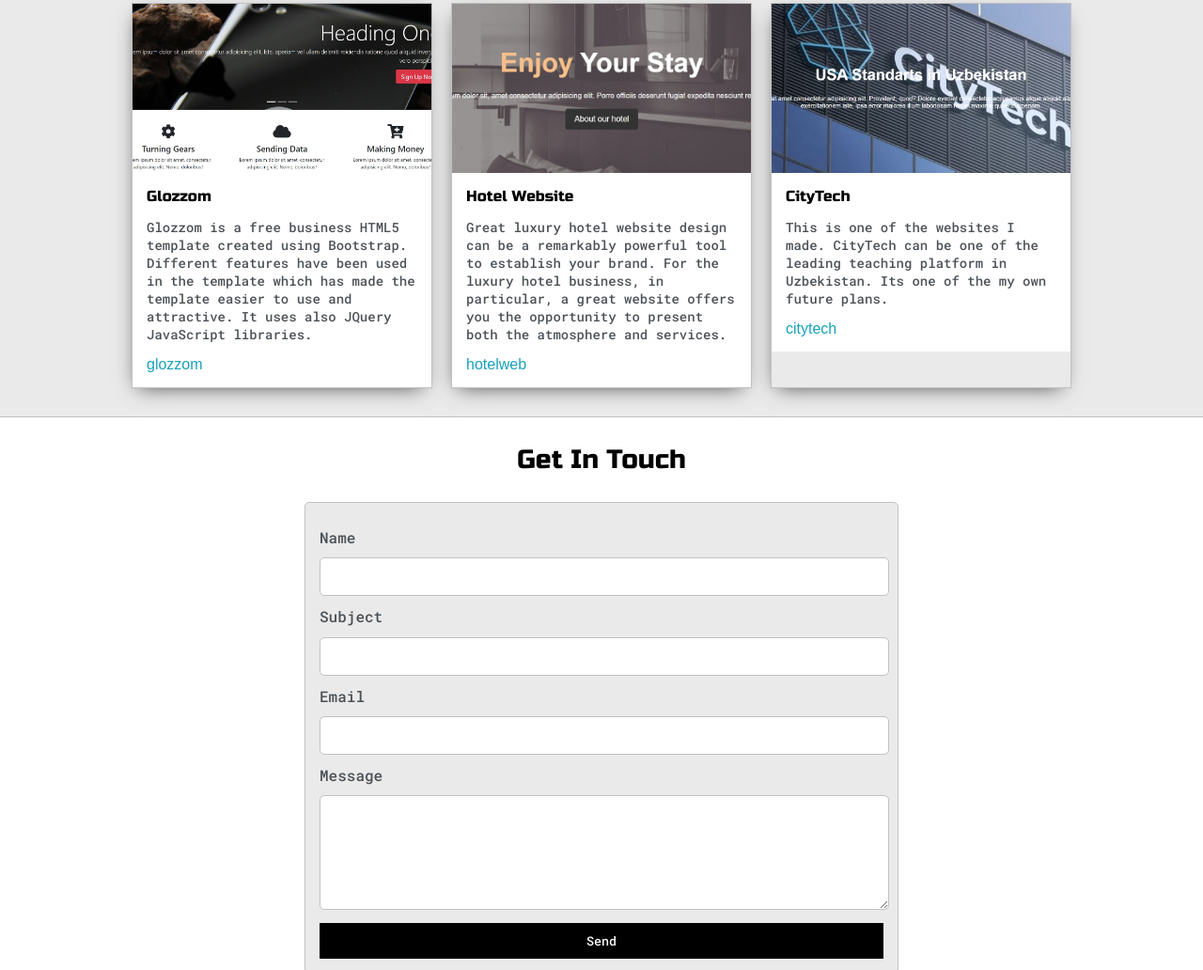
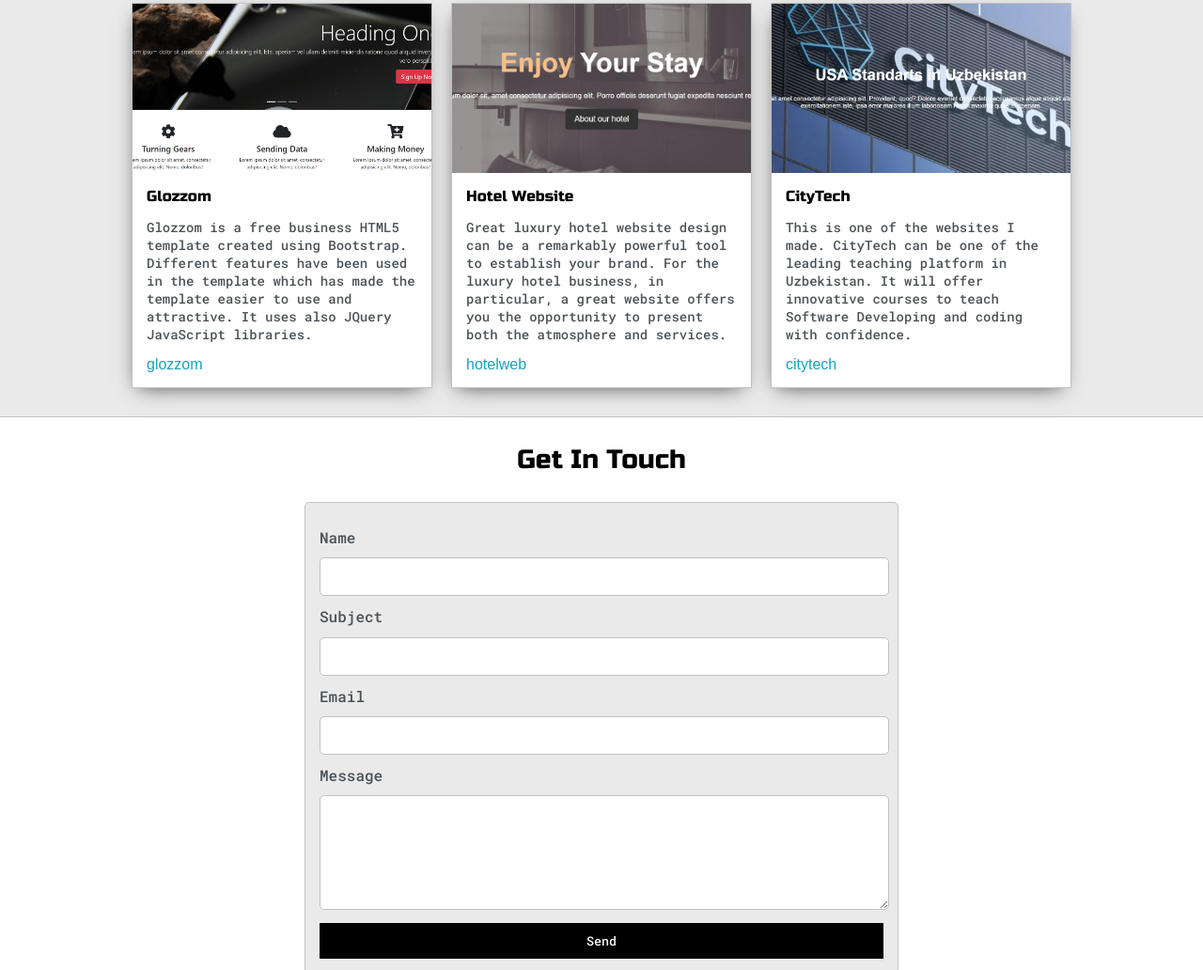
Before and after one commit to Sanji94/mywebsite, a plain HTML site: page index.html in a window 1280 px wide. Shown: the part 1380-2412 px from the top of the page at 94% size. Drawn offline with Linux system fonts and the light colour scheme.

Commit message:
Update index.html

```diff
--- a/index.html
+++ b/index.html
@@ -150,7 +150,7 @@
                     <img class="thumbnail" src="images/citytech.jpg">
                     <div class="post-preview">
                         <h6 class="post-title">CityTech</h6>
-                        <p class="post-intro">This is one of the websites I made. CityTech can be one of the leading teaching platform in Uzbekistan. Its one of the my own future plans.</p>
+                        <p class="post-intro">This is one of the websites I made. CityTech can be one of the leading teaching platform in Uzbekistan. It will offer innovative courses to teach Software Developing and coding with confidence.</p>
                         <a target="_blank" href="https://5thwebsite0.netlify.app">citytech</a>
                     </div>
                 </div>
```
